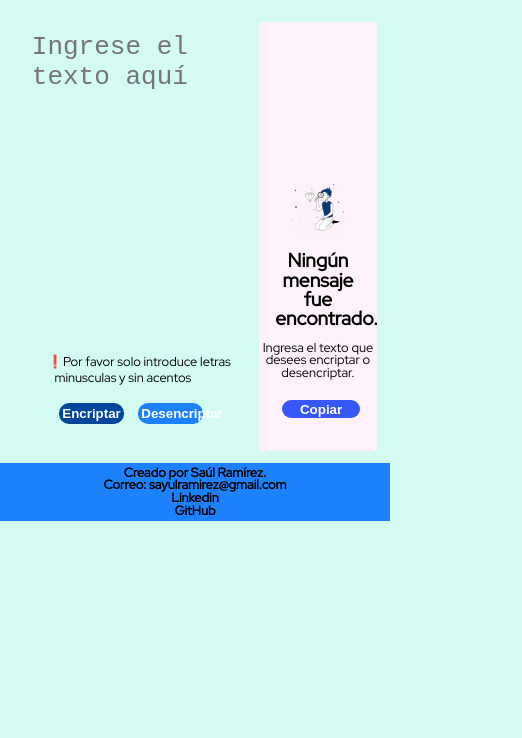
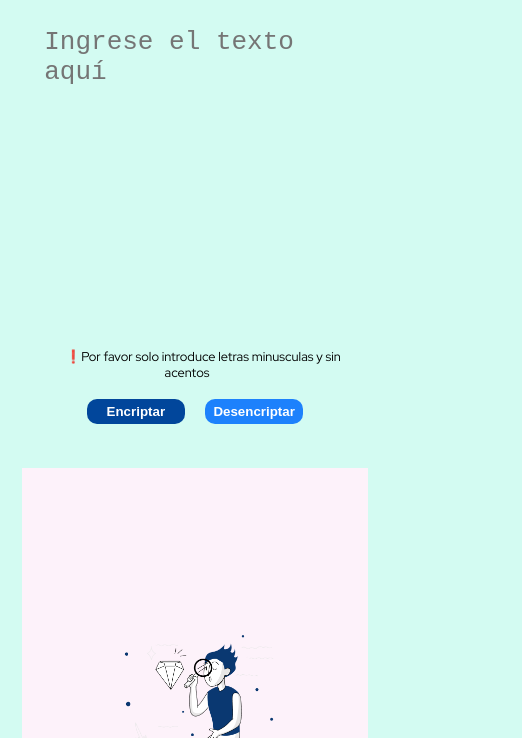
Before and after one commit to SayulRamirez/Proyecto-encriptador, a plain HTML site: page index.html in a window 390 px wide. Shown: the part 106-844 px from the top of the page, 522 px wide, since content can reach past the window. Drawn offline with Linux system fonts and the light colour scheme.

Commit message:
Haciendo responsive con flex y modificando las classes .contenedor .principal y .area-salida

```diff
--- a/style.css
+++ b/style.css
@@ -16,15 +16,23 @@ h1{
 }
 
 .contenedor{
-    width: auto;
-    padding: 0.5rem;
+    width: 90%;
+    margin: 0 auto;
+    padding: 0.5rem 0;
+    max-width: 1200px;
+    min-height: 95vh;
     display: flex;
+    align-items: center;
+    justify-content: space-evenly;
+    gap: 1rem;
+    flex-wrap: wrap;
 }
 .principal{
     padding: 0.5rem;
-    margin: 0.3rem;
-    width: 60%;
     text-align: center;
+    flex-basis: 600px;
+    max-width: 650px;
+    flex-grow: 1;
 }
 
 .area-ingreso{
@@ -37,11 +45,12 @@ h1{
 }
 
 .area-salida{
-    width: 30%;
+    flex-basis: 250px;
+    max-width: 340px;
     padding: 0.2rem;
-    margin: 0.3rem;
     text-align: center;
     background: #FDF2FA;
+    flex-grow: 1;
 }
 
 .requisito:before{
@@ -141,24 +150,12 @@ footer a:hover{
     color: #710101;
 }
 
-@media screen and (max-width: 1280px){
+@media screen and (max-width: 600px){
 
-    .contenedor{
-        margin-bottom: 8rem;
+    footer p{
+
+        font-size: 3rem;
+
     }
 
-    footer{
-        padding: 1.2rem;
-    }
 }
-
-@media screen and (max-width: 1024px){
-
-    .contenedor{
-        margin-bottom: 0;
-    }
-
-    footer{
-        padding: 0.2rem;
-    }
-}
```
